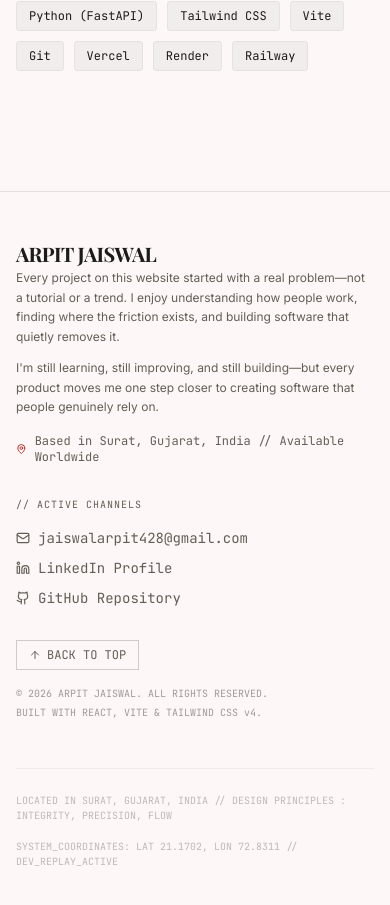
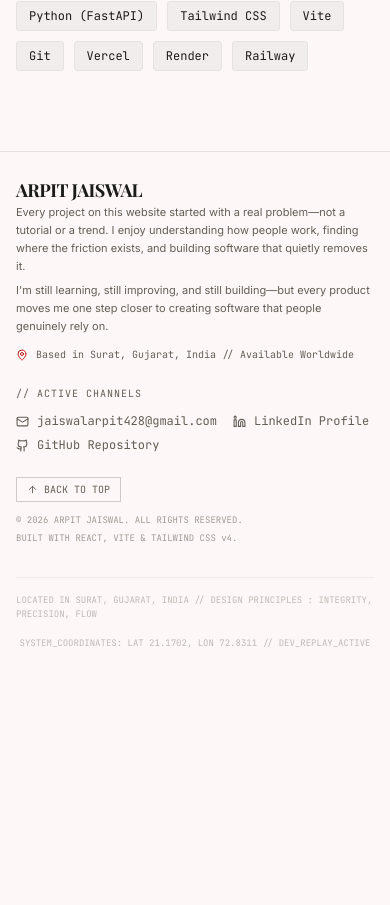
Before and after one commit to Arpitj9974/Arpitj9974-portfolio-, a React (Vite) app: page / in a window 390 px wide. Shown: the part 6626-7531 px from the top of the page. After the commit the page ends 7301 px from the top, so only its background shows below. Built offline with nearby package versions, Linux system fonts and the light colour scheme; a web font is replaced by a local one.

Commit message:
Reduce margins, padding and compact text in footer layout

```diff
--- a/src/components/Footer.tsx
+++ b/src/components/Footer.tsx
@@ -8,15 +8,15 @@ interface FooterProps {
 
 export default function Footer({ scrollToTop }: FooterProps) {
   return (
-    <footer className="border-t border-ink/10 bg-paper/50 py-12 px-4 md:px-8 mt-20">
+    <footer className="border-t border-ink/10 bg-paper/50 py-6 px-4 md:px-8 mt-10">
       <div className="max-w-7xl mx-auto">
-        <div className="grid grid-cols-1 md:grid-cols-12 gap-8 md:gap-12">
+        <div className="grid grid-cols-1 md:grid-cols-12 gap-6 md:gap-8">
           {/* Column 1 - Brand */}
-          <div className="md:col-span-5 space-y-4">
-            <span className="font-serif text-xl font-bold tracking-tight text-ink">
+          <div className="md:col-span-5 space-y-3">
+            <span className="font-serif text-lg font-bold tracking-tight text-ink">
               ARPIT JAISWAL
             </span>
-            <div className="text-xs md:text-sm text-muted font-sans max-w-md space-y-3 leading-relaxed">
+            <div className="text-[11px] md:text-xs text-muted font-sans max-w-md space-y-1.5 leading-relaxed">
               <p>
                 Every project on this website started with a real problem—not a tutorial or a trend. I enjoy understanding how people work, finding where the friction exists, and building software that quietly removes it.
               </p>
@@ -24,24 +24,24 @@ export default function Footer({ scrollToTop }: FooterProps) {
                 I'm still learning, still improving, and still building—but every product moves me one step closer to creating software that people genuinely rely on.
               </p>
             </div>
-            <div className="flex items-center gap-2 text-xs font-mono text-muted">
+            <div className="flex items-center gap-2 text-[10px] md:text-xs font-mono text-muted">
               <MapPin size={12} className="text-accent" />
               <span>Based in Surat, Gujarat, India // Available Worldwide</span>
             </div>
           </div>
 
           {/* Column 2 - Direct Links */}
-          <div className="md:col-span-4 space-y-4">
+          <div className="md:col-span-4 space-y-3">
             <span className="text-[10px] font-mono tracking-widest text-muted uppercase block">
               // ACTIVE CHANNELS
             </span>
-            <ul className="space-y-2.5 text-sm font-mono">
+            <ul className="flex flex-wrap md:flex-col gap-x-4 gap-y-2 text-xs font-mono">
               <li>
                 <a
                   href={`mailto:${PORTFOLIO_OWNER.contactInfo.email}`}
                   className="flex items-center gap-2 text-muted hover:text-accent transition-colors"
                 >
-                  <Mail size={14} />
+                  <Mail size={13} />
                   <span>{PORTFOLIO_OWNER.contactInfo.email}</span>
                 </a>
               </li>
@@ -52,7 +52,7 @@ export default function Footer({ scrollToTop }: FooterProps) {
                   rel="noreferrer"
                   className="flex items-center gap-2 text-muted hover:text-accent transition-colors"
                 >
-                  <Linkedin size={14} />
+                  <Linkedin size={13} />
                   <span>LinkedIn Profile</span>
                 </a>
               </li>
@@ -63,7 +63,7 @@ export default function Footer({ scrollToTop }: FooterProps) {
                   rel="noreferrer"
                   className="flex items-center gap-2 text-muted hover:text-accent transition-colors"
                 >
-                  <Github size={14} />
+                  <Github size={13} />
                   <span>GitHub Repository</span>
                 </a>
               </li>
@@ -71,22 +71,22 @@ export default function Footer({ scrollToTop }: FooterProps) {
           </div>
 
           {/* Column 3 - Technical Footer */}
-          <div className="md:col-span-3 space-y-4 flex flex-col justify-between items-start md:items-end">
+          <div className="md:col-span-3 space-y-3 flex flex-col justify-between items-start md:items-end">
             <button
               onClick={scrollToTop}
-              className="flex items-center gap-1.5 px-3 py-1.5 border border-ink/20 text-xs font-mono text-muted hover:text-ink hover:border-ink transition-colors cursor-pointer"
+              className="flex items-center gap-1.5 px-2.5 py-1 border border-ink/20 text-[10px] font-mono text-muted hover:text-ink hover:border-ink transition-colors cursor-pointer"
             >
-              <ArrowUp size={12} />
+              <ArrowUp size={11} />
               <span>BACK TO TOP</span>
             </button>
-            <div className="text-[10px] font-mono text-muted/60 text-left md:text-right space-y-1">
+            <div className="text-[9px] font-mono text-muted/60 text-left md:text-right space-y-1">
               <div>© {new Date().getFullYear()} ARPIT JAISWAL. ALL RIGHTS RESERVED.</div>
               <div>BUILT WITH REACT, VITE & TAILWIND CSS v4.</div>
             </div>
           </div>
         </div>
 
-        <div className="mt-12 pt-6 border-t border-ink/5 flex flex-col md:flex-row justify-between items-center gap-4 text-[10px] font-mono text-muted/40">
+        <div className="mt-8 pt-4 border-t border-ink/5 flex flex-col md:flex-row justify-between items-center gap-4 text-[9px] font-mono text-muted/40">
           <div>LOCATED IN SURAT, GUJARAT, INDIA // DESIGN PRINCIPLES : INTEGRITY, PRECISION, FLOW</div>
           <div>SYSTEM_COORDINATES: LAT 21.1702, LON 72.8311 // DEV_REPLAY_ACTIVE</div>
         </div>
```
